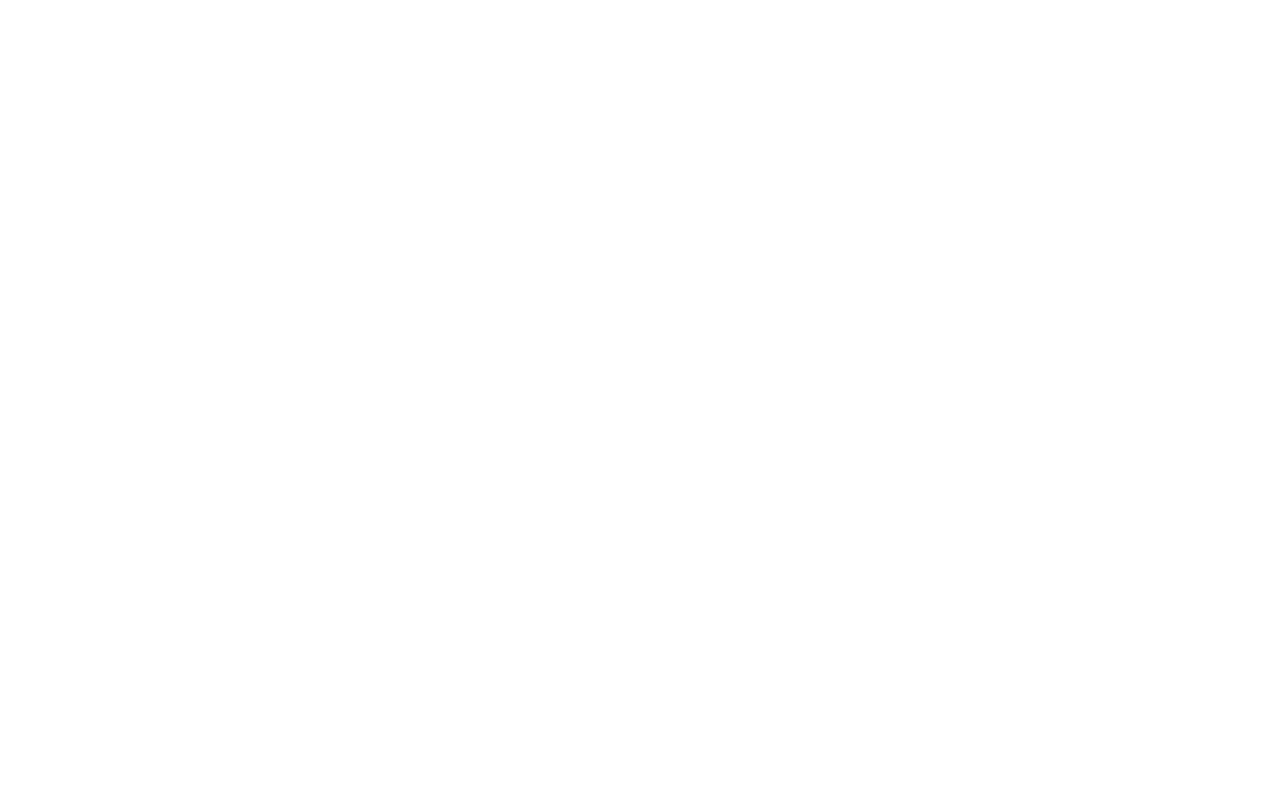
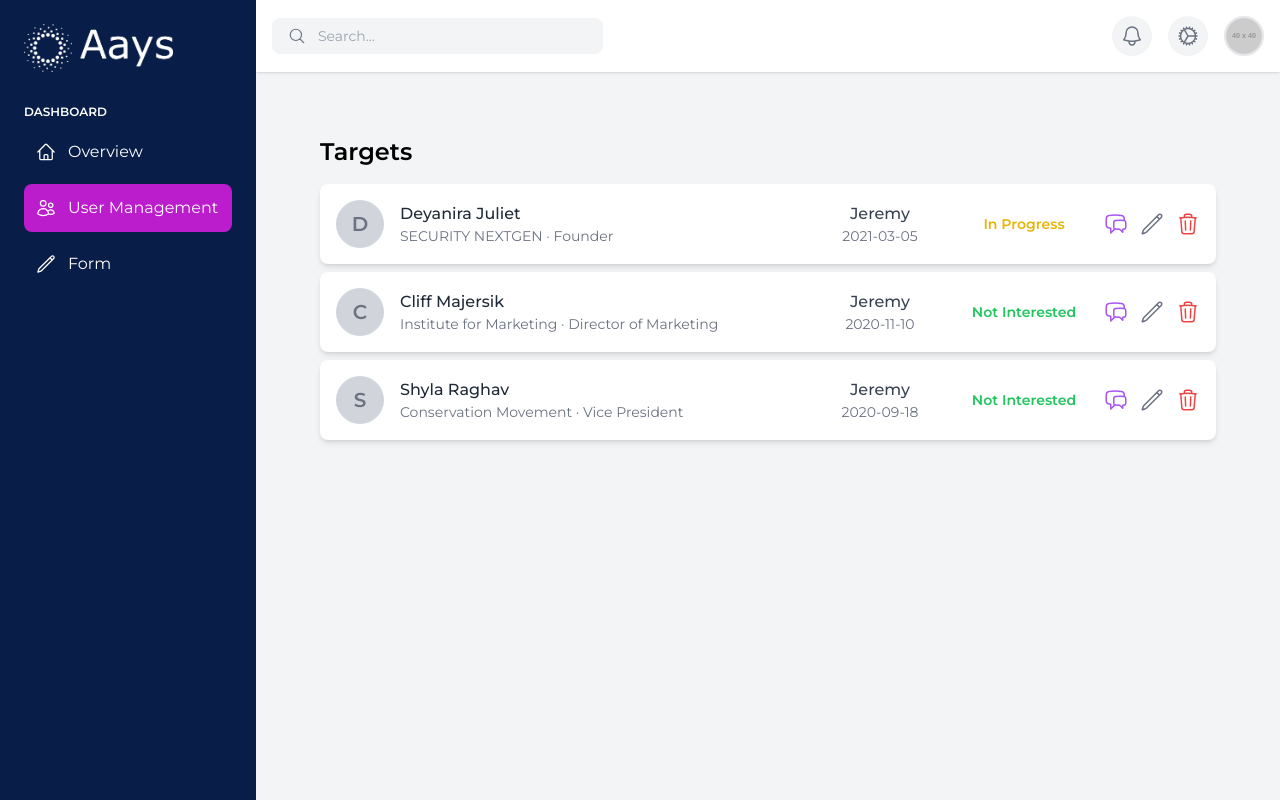
Before and after one commit to codeamanwal/aays, a React (Create React App) app: page /user in a window 1280 px wide. Before the commit this address had no page. Built offline with nearby package versions, Linux system fonts and the light colour scheme.

Commit message:
sidebar update

```diff
--- a/src/App.js
+++ b/src/App.js
@@ -16,7 +16,7 @@
         {/* Protected routes inside DashboardLayout */}
         <Route element={<DashboardLayout />}>
         <Route path="/dashboard" element={<Dashboard />} />
-          <Route path="/" element={<TablePage />} />
+          <Route path="/user" element={<TablePage />} />
           <Route path="/form" element={<FormPage />} />
         </Route>
       </Routes>
--- a/src/components/Sidebar.js
+++ b/src/components/Sidebar.js
@@ -4,7 +4,7 @@
   UsersIcon,
   PencilIcon,
 } from "@heroicons/react/24/outline";
-import { Link } from "react-router-dom";
+import { NavLink } from "react-router-dom";
 
 const Sidebar = () => {
   return (
@@ -25,27 +25,39 @@
           <h3 className="text-white uppercase text-xs font-semibold">
             Dashboard
           </h3>
-          <Link
+          <NavLink
             to="/dashboard"
-            className="flex items-center space-x-3 p-3 rounded-lg text-white hover:bg-[#bb1ccc] hover:text-white transition"
+            className={({ isActive }) =>
+              `flex items-center space-x-3 p-3 rounded-lg transition ${
+                isActive ? "bg-[#bb1ccc] text-white" : "text-white hover:bg-[#bb1ccc]"
+              }`
+            }
           >
             <HomeIcon className="h-5 w-5" />
             <span className="text-md">Overview</span>
-          </Link>
-          <Link
-            to="/"
-            className="flex items-center space-x-3 p-3 rounded-lg text-white hover:bg-[#bb1ccc] hover:text-white transition"
+          </NavLink>
+          <NavLink
+            to="/user"
+            className={({ isActive }) =>
+              `flex items-center space-x-3 p-3 rounded-lg transition ${
+                isActive ? "bg-[#bb1ccc] text-white" : "text-white hover:bg-[#bb1ccc]"
+              }`
+            }
           >
             <UsersIcon className="h-5 w-5" />
             <span className="text-md">User Management</span>
-          </Link>
-          <Link
+          </NavLink>
+          <NavLink
             to="/form"
-            className="flex items-center space-x-3 p-3 rounded-lg text-white hover:bg-[#bb1ccc] hover:text-white transition"
+            className={({ isActive }) =>
+              `flex items-center space-x-3 p-3 rounded-lg transition ${
+                isActive ? "bg-[#bb1ccc] text-white" : "text-white hover:bg-[#bb1ccc]"
+              }`
+            }
           >
             <PencilIcon className="h-5 w-5" />
             <span className="text-md">Form</span>
-          </Link>
+          </NavLink>
         </div>
       </nav>
     </div>
```
